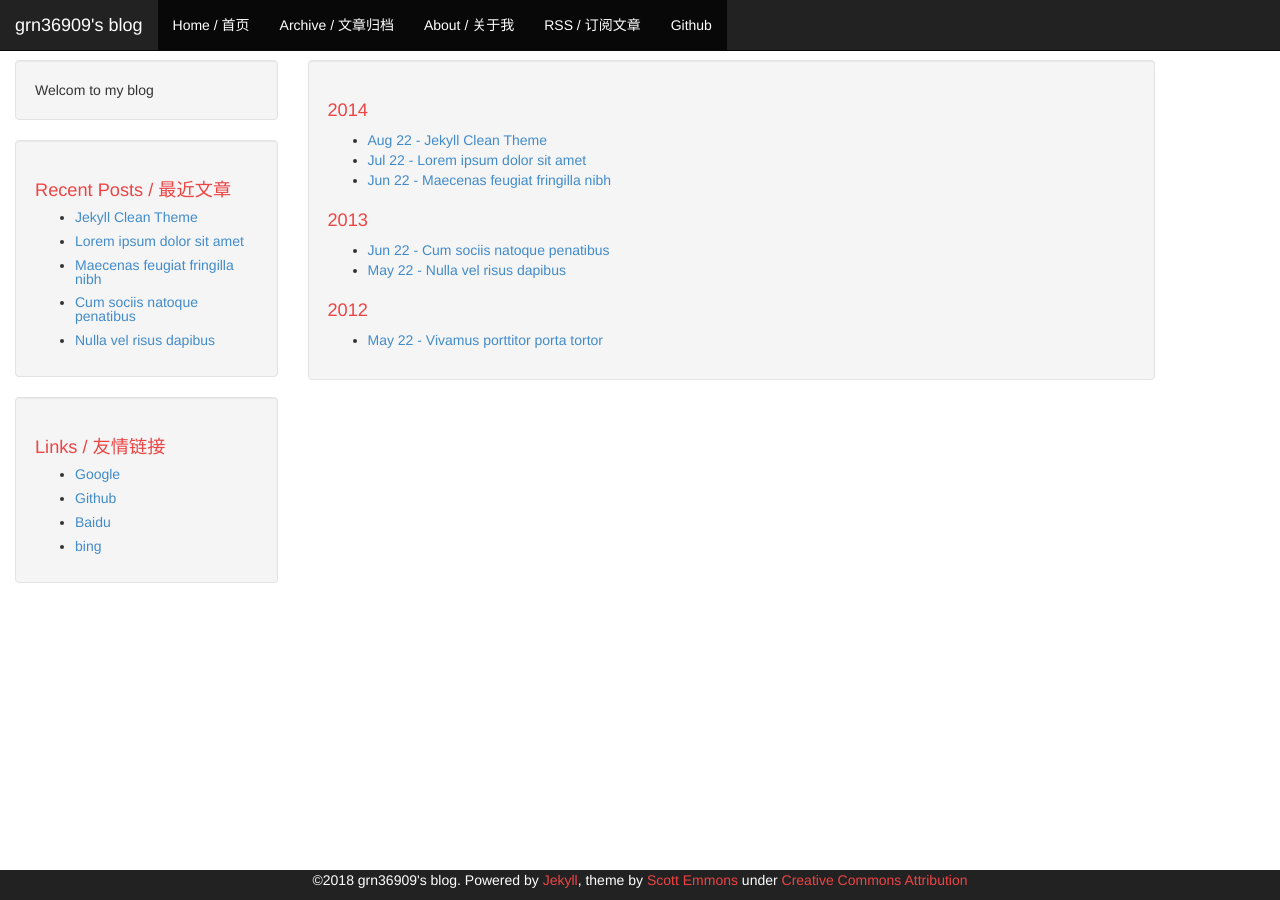
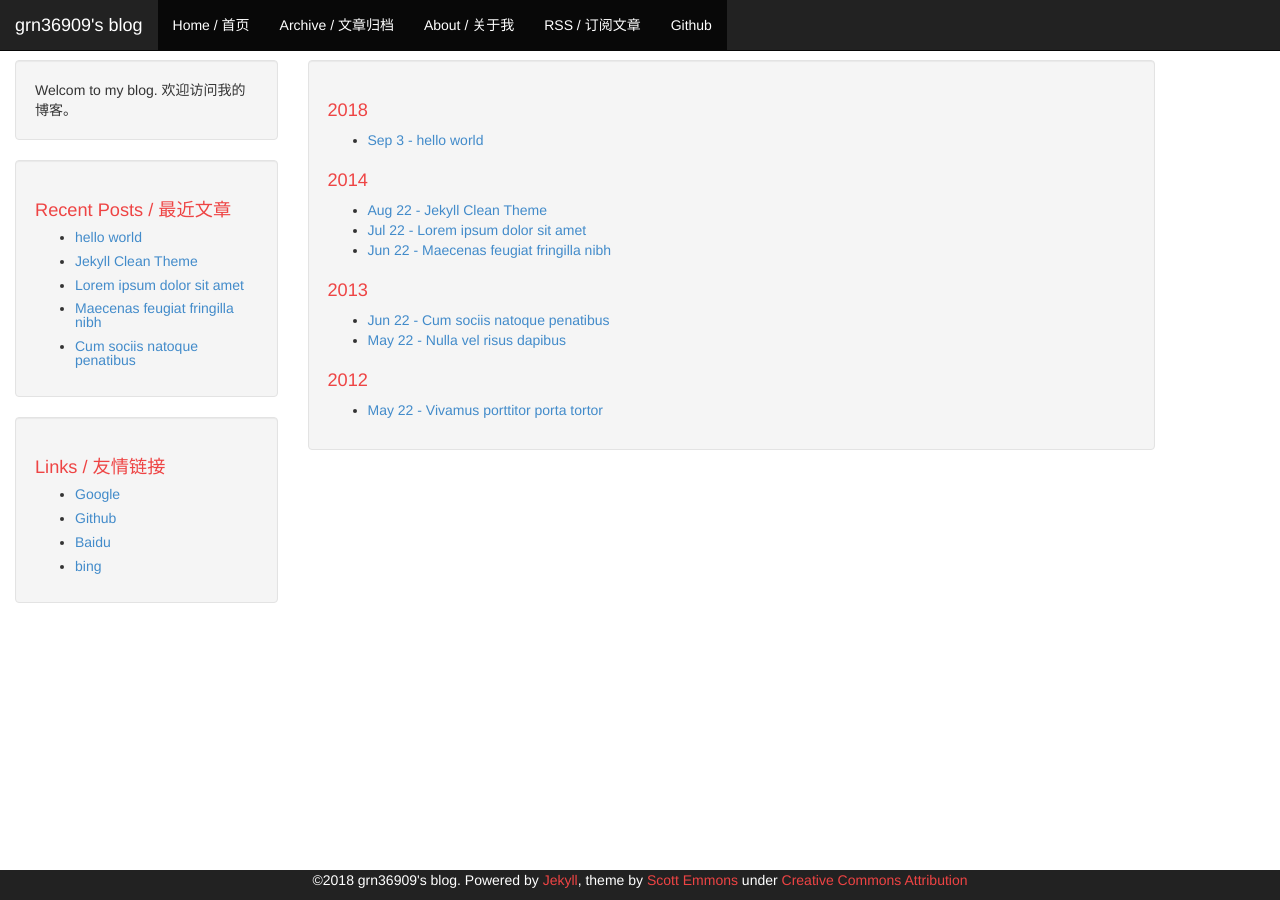
Before and after one commit to grn36909/grn36909.github.io, a Jekyll site: the page built from archive.html, in a window 1280 px wide. Built offline with Jekyll 4.4.1, drawn with Linux system fonts in a browser that asks for light colours.

Commit message:
hello world

```diff
--- a/_config.yml
+++ b/_config.yml
@@ -1,23 +1,23 @@
 # Jekyll configuration
 
 name: grn36909's blog
-description: Welcom to my blog
+description: Welcom to my blog. 欢迎访问我的博客。
 
 # url is currently only used only for the RSS feed in feed.xml
-url: 'https://grn36909.github.io'
+url: "https://grn36909.github.io"
 
 # baseurl will often be '', but for a project page on gh-pages, it needs to
 # be the project name.
 # *** IMPORTANT: If your local "jekyll serve" throws errors change this to '' or
 #     run it like so: jekyll serve --baseurl=''
-baseurl: ''
+baseurl: ""
 
 # These can be '' to hide the Github or Gitlab nav buttons
-github: 'grn36909/grn36909.github.io'
-gitlab: ''
+github: "grn36909/grn36909.github.io"
+gitlab: ""
 
 # Set this to your UA-# value, or '' to disable the block completely
-gaaccount: ''
+gaaccount: ""
 
 # The 'comments' setting enables comments. You'll need to select either
 # disqus or isso below to choose a comment system. Individual posts can
@@ -28,7 +28,7 @@ comments: true
 isso: ''
 
 # Set this to your disqus shortname to enable comments via disqus. Set to '' to disable disqus.
-disqus: ''
+disqus: ""
 
 permalink: /:year/:month/:title
 paginate: 3
--- /dev/null
+++ b/_posts/2018-09-03-hello-world.md
@@ -0,0 +1,8 @@
+---
+title: hello world
+subtitle: yeah
+---
+
+# Hello World!
+
+just a test post.
```
